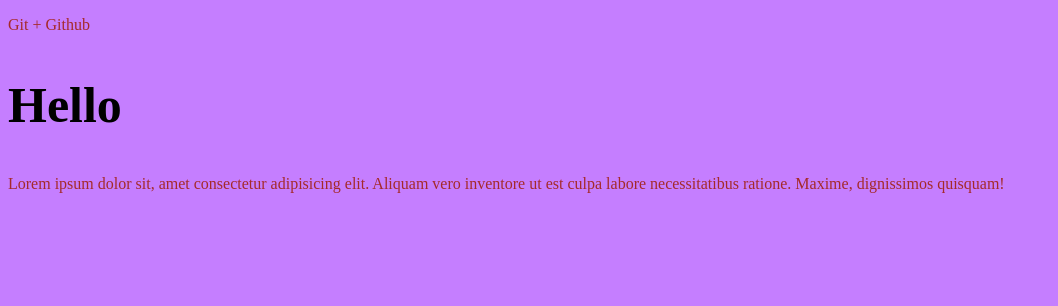
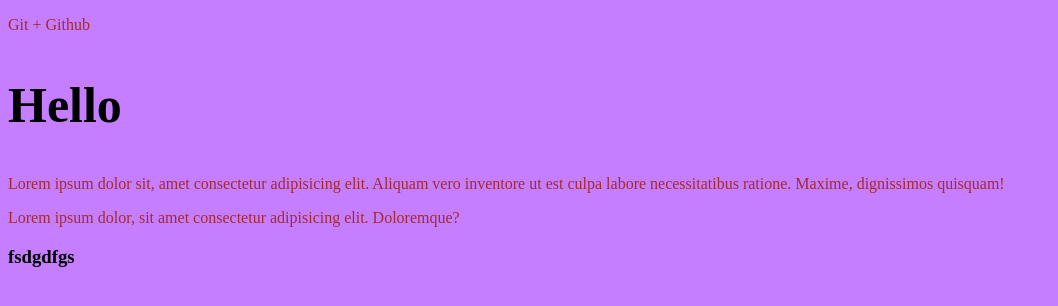
Before and after one commit to igor-minaev/gitTest, a plain HTML site: page index.html in a window 1280 px wide. Shown: the whole page, without its empty margins (0-1058 px from the left). Drawn offline with Linux system fonts and the light colour scheme.

Commit message:
new branch

```diff
--- a/index.html
+++ b/index.html
@@ -11,5 +11,7 @@
   <p>Git + Github</p>
   <h2>Hello</h2>
   <p>Lorem ipsum dolor sit, amet consectetur adipisicing elit. Aliquam vero inventore ut est culpa labore necessitatibus ratione. Maxime, dignissimos quisquam!</p>
+  <p>Lorem ipsum dolor, sit amet consectetur adipisicing elit. Doloremque?</p>
+  <h3>fsdgdfgs</h3>
 </body>
 </html>
```
